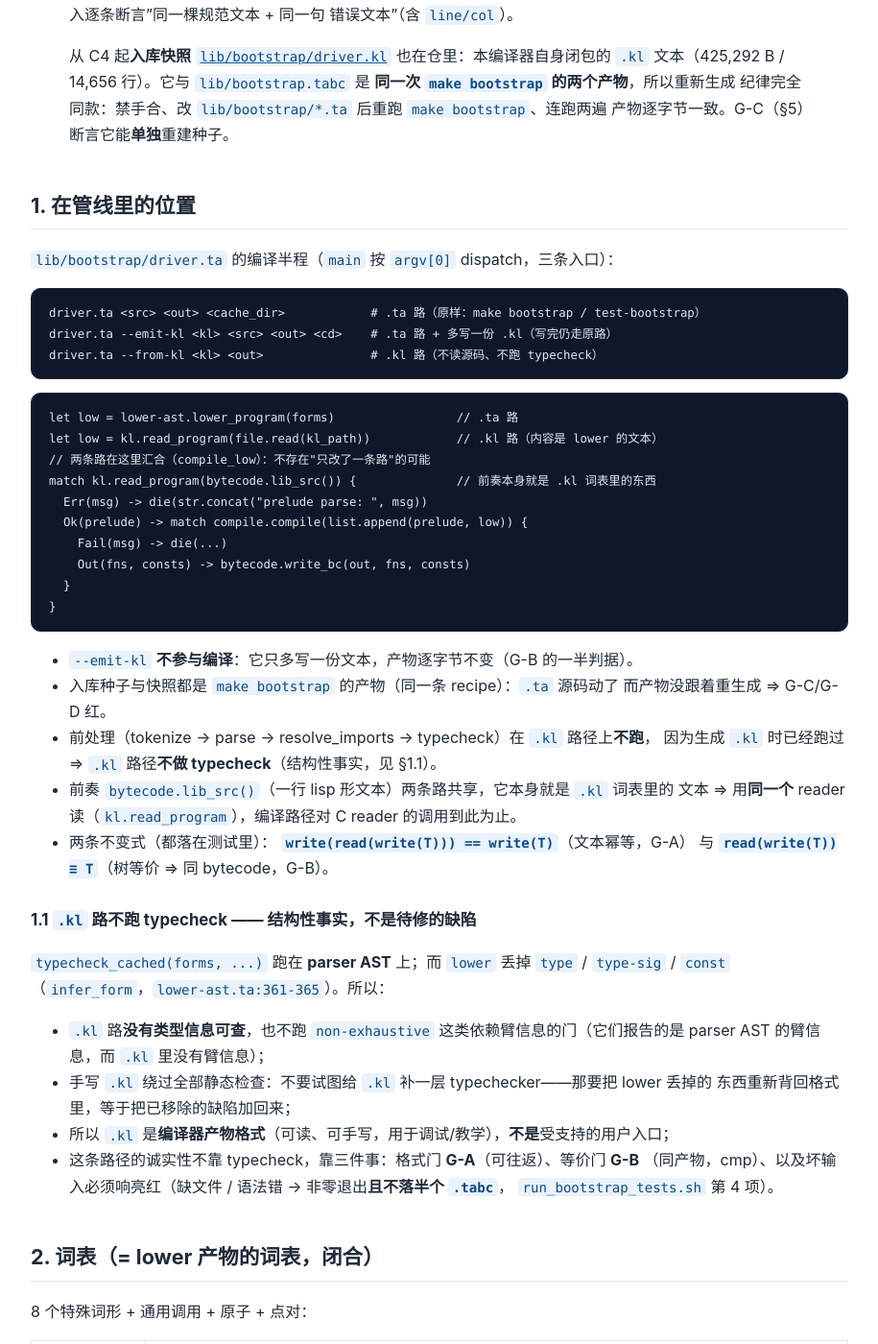
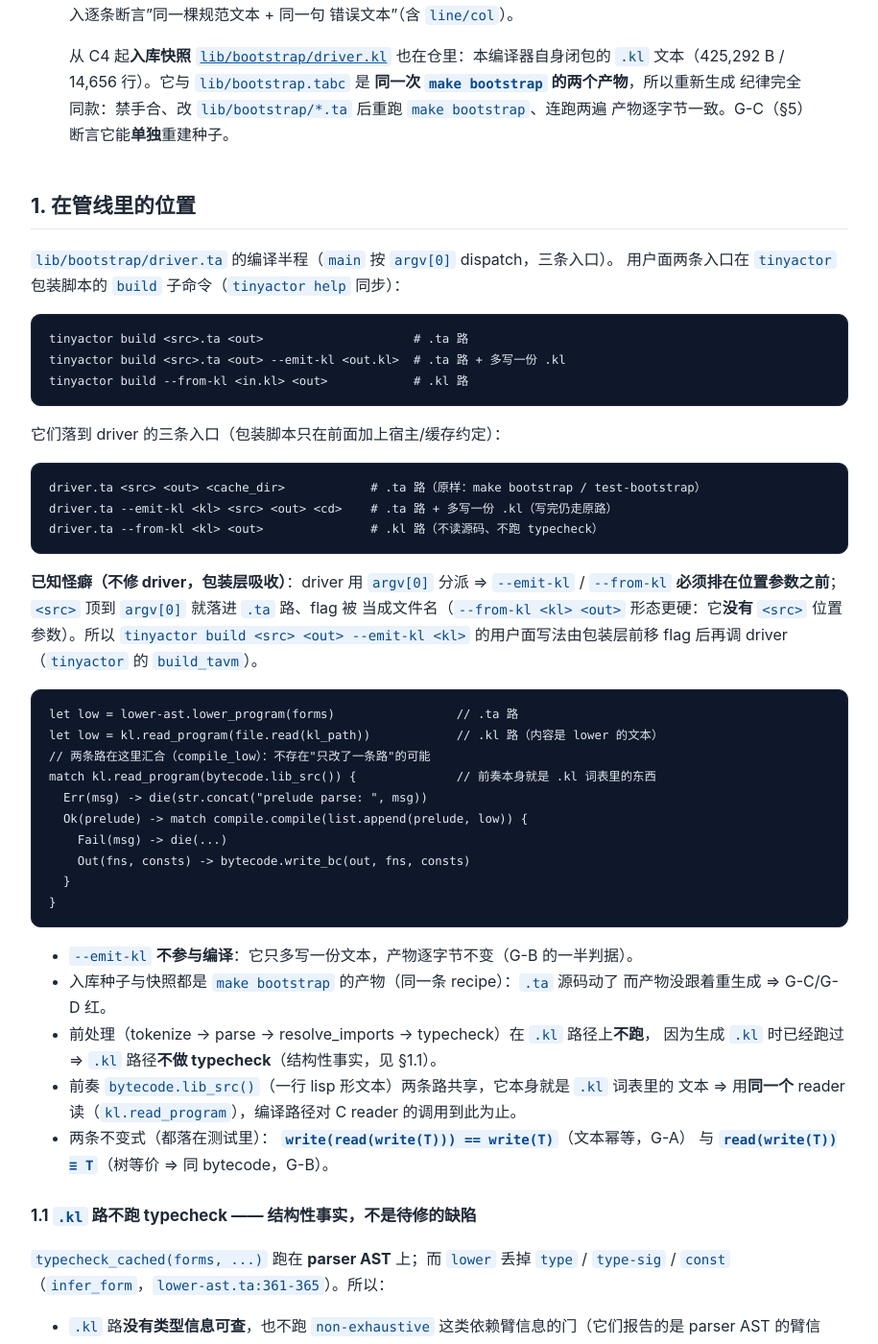
Before and after one commit to tiancaiamao/tinyactor, a Jekyll site: the page built from docs/kl-format.md, in a window 1280 px wide and 1400 px high, scrolled down 393 px. Shown: the whole window at 96% size, without its empty margins (182-1097 px from the left). Built offline with Jekyll 4.4.1, drawn with Linux system fonts in a browser that asks for light colours; our own code applies the rules of GitHub Pages for plain Markdown files; some of the changed text lies outside the part shown.

Commit message:
feat(kl): tinyactor build 暴露 --emit-kl / --from-kl 两条 .kl 入口
what: 用户面 CLI（tinyactor 包装脚本）接出 .kl 接缝的两条入口
  tinyactor build <src>.ta <out> --emit-kl <out.kl>   # .ta 路 + 多写一份 .kl
  tinyactor build --from-kl <in.kl> <out>             # .kl 路（不读源码/不跑 typecheck）
+ tinyactor help 文案、docs/kl-format.md §1 用户面用法与「已知怪癖」、
+ test/run_cli_tests.sh 端到端断言（.kl 与 driver 层逐字节同、from-kl 镜像与直接 build 同、缺 .kl 诊断）。
why: 接缝此前只在 driver 层可用（tavm -q lib/bootstrap.tabc --emit-kl ... 这种镜像形态）；
用户写 `tinyactor build x.ta out --emit-kl out.kl` 修复前是 rc=0 静默忽略 flag（不写 .kl），
`build --from-kl in.kl out` 则把 --from-kl 当源码路径报 file not found。
driver 按 argv[0] 分派 ⇒ flag 必须在位置参数之前：包装层把用户写的尾部 --emit-kl 前移后
再调 driver（坑记进 kl-format.md，不修 driver）。
how-tested: bash test/run_cli_tests.sh CLI TEST PASS（含新断言）；
两个 worktree 端到端：emit 的 .kl == driver 层 .kl（cmp）、from-kl 镜像 == 直接 build（cmp）；
make test rc=0（6 category Failed 0）。

Signed-off-by: tiancaiamao <tiancaiamao@gmail.com>

````diff
--- a/docs/kl-format.md
+++ b/docs/kl-format.md
@@ -22,13 +22,28 @@
 
 ## 1. 在管线里的位置
 
-`lib/bootstrap/driver.ta` 的编译半程（`main` 按 `argv[0]` dispatch，三条入口）：
+`lib/bootstrap/driver.ta` 的编译半程（`main` 按 `argv[0]` dispatch，三条入口）。
+用户面两条入口在 `tinyactor` 包装脚本的 `build` 子命令（`tinyactor help` 同步）：
+
+```
+tinyactor build <src>.ta <out>                     # .ta 路
+tinyactor build <src>.ta <out> --emit-kl <out.kl>  # .ta 路 + 多写一份 .kl
+tinyactor build --from-kl <in.kl> <out>            # .kl 路
+```
+
+它们落到 driver 的三条入口（包装脚本只在前面加上宿主/缓存约定）：
 
 ```
 driver.ta <src> <out> <cache_dir>            # .ta 路（原样：make bootstrap / test-bootstrap）
 driver.ta --emit-kl <kl> <src> <out> <cd>    # .ta 路 + 多写一份 .kl（写完仍走原路）
 driver.ta --from-kl <kl> <out>               # .kl 路（不读源码、不跑 typecheck）
 ```
+
+**已知怪癖（不修 driver，包装层吸收）**：driver 用 `argv[0]` 分派 ⇒ `--emit-kl` /
+`--from-kl` **必须排在位置参数之前**；`<src>` 顶到 `argv[0]` 就落进 `.ta` 路、flag 被
+当成文件名（`--from-kl <kl> <out>` 形态更硬：它**没有** `<src>` 位置参数）。所以
+`tinyactor build <src> <out> --emit-kl <kl>` 的用户面写法由包装层前移 flag 后再调 driver
+（`tinyactor` 的 `build_tavm`）。
 
 ```ta
 let low = lower-ast.lower_program(forms)                 // .ta 路
@@ -63,7 +78,9 @@ match kl.read_program(bytecode.lib_src()) {              // 前奏本身就是 .
   parser AST 的臂信息，而 `.kl` 里没有臂信息）；
 - 手写 `.kl` 绕过全部静态检查：不要试图给 `.kl` 补一层 typechecker——那要把 lower 丢掉的
   东西重新背回格式里，等于把已移除的缺陷加回来；
-- 所以 `.kl` 是**编译器产物格式**（可读、可手写，用于调试/教学），**不是**受支持的用户入口；
+- 所以 `.kl` 是**编译器产物格式**（可读、可手写，用于调试/教学），**不是**新的用户语言入口：
+  `tinyactor build --from-kl`（§1）是它的入口，但它**不替代编 `.ta`**（无 typecheck，格式
+  也不承诺跨版本稳定）；
 - 这条路径的诚实性不靠 typecheck，靠三件事：格式门 **G-A**（可往返）、等价门 **G-B**
   （同产物，cmp）、以及坏输入必须响亮红（缺文件 / 语法错 → 非零退出**且不落半个 `.tabc`**，
   `run_bootstrap_tests.sh` 第 4 项）。
````
Also changed, not shown: 2 other files.
